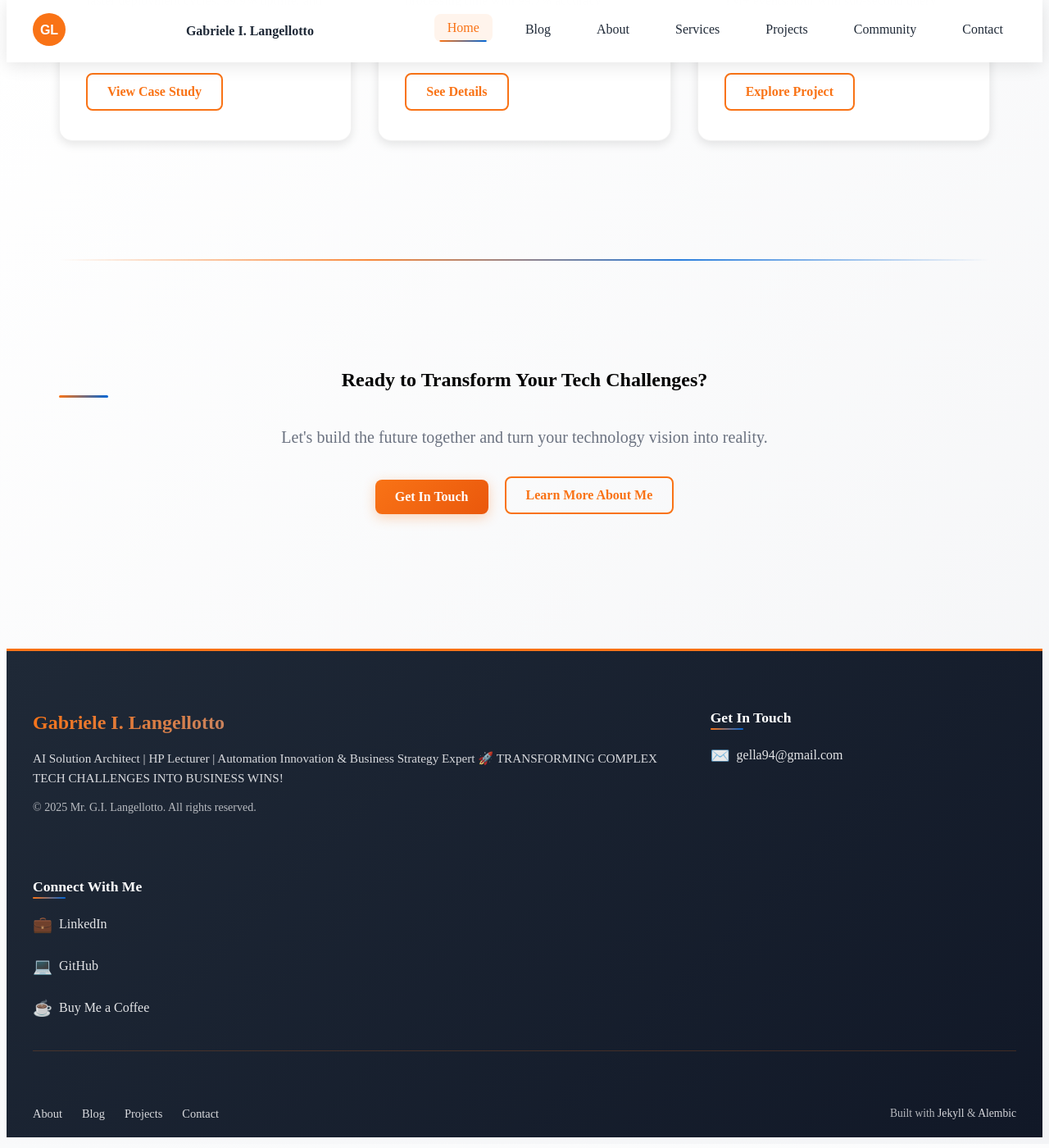
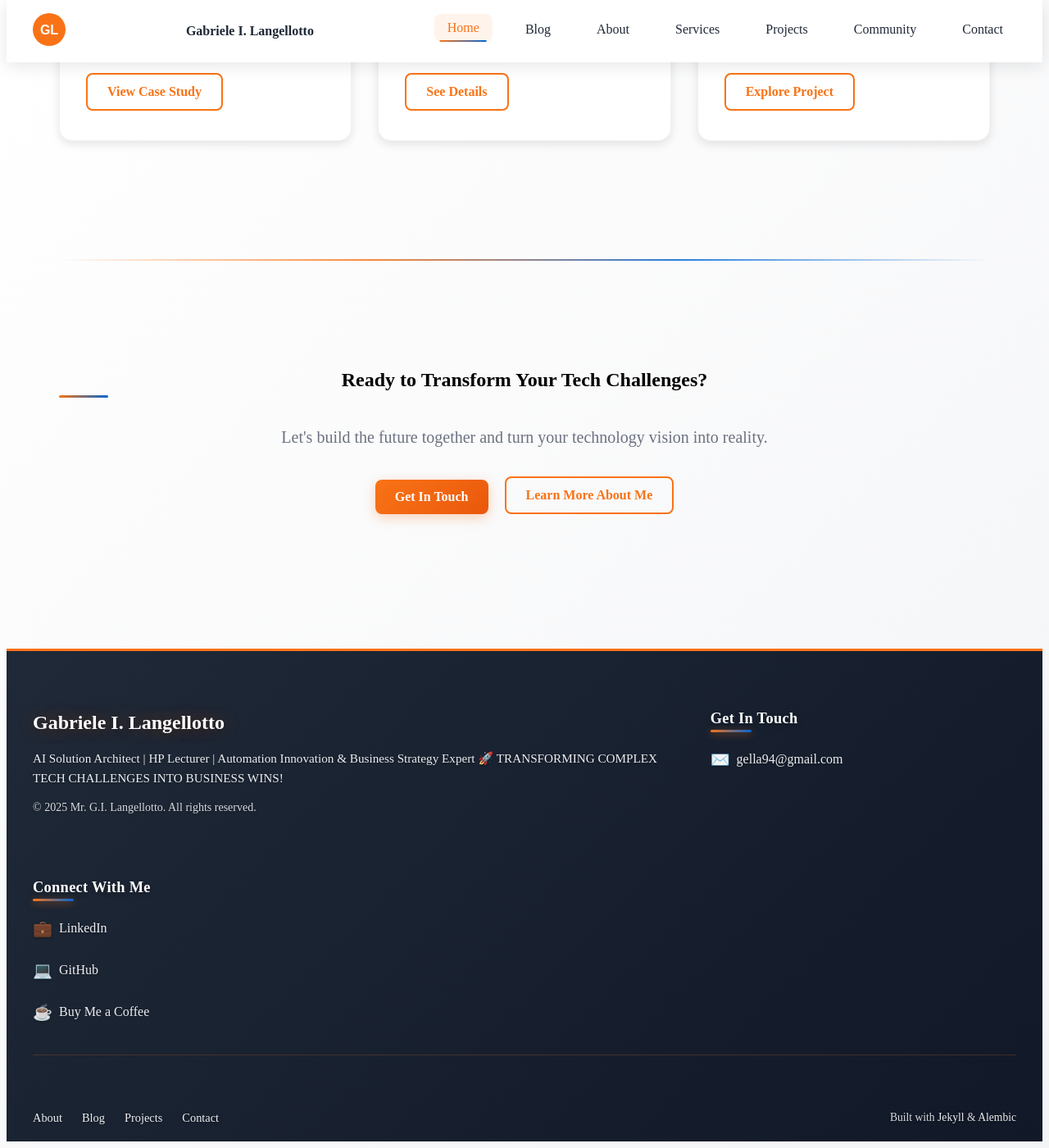
Before and after one commit to GIL794/gil794.github.io, a Jekyll site: the page built from index.md, in a window 1280 px wide and 1400 px high, scrolled down 2598 px. Shown: the whole window at 82% size. Built offline with Jekyll 4.4.1, drawn with Linux system fonts in a browser that asks for light colours.

Commit message:
Improve footer visibility: enhance text contrast and heading prominence
Co-authored-by: GIL794 <200216885+GIL794@users.noreply.github.com>

```diff
--- a/assets/css/styles.scss
+++ b/assets/css/styles.scss
@@ -617,55 +617,57 @@ section {
     }
   }
 
-  // Footer title styling
+  // Footer title styling - improved visibility
   .footer__title {
     color: white;
     margin-bottom: 1rem;
     font-size: 1.5rem;
     font-weight: 700;
-    background: linear-gradient(135deg, var(--primary-color), #60a5fa);
-    -webkit-background-clip: text;
-    -webkit-text-fill-color: transparent;
-    background-clip: text;
     line-height: 1.3;
+    text-shadow: 0 2px 8px rgba(0, 0, 0, 0.3), 0 0 20px rgba(249, 115, 22, 0.4);
 
     @media (max-width: 768px) {
       font-size: 1.3rem;
     }
   }
 
-  // Footer description and copyright
+  // Footer description and copyright - improved visibility
   .footer__description {
-    color: rgba(249, 249, 251, 0.85);
+    color: rgba(249, 249, 251, 0.95);
     line-height: 1.6;
     margin-bottom: 1rem;
     font-size: 0.95rem;
+    text-shadow: 0 1px 3px rgba(0, 0, 0, 0.3);
   }
 
   .footer__copyright {
-    color: rgba(249, 249, 251, 0.7);
+    color: rgba(249, 249, 251, 0.85);
     font-size: 0.875rem;
     margin-top: 0.75rem;
+    text-shadow: 0 1px 3px rgba(0, 0, 0, 0.3);
   }
 
-  // Footer section headings
+  // Footer section headings - improved visibility
   .footer__heading {
     color: white;
-    font-size: 1.1rem;
-    font-weight: 600;
-    margin-bottom: 1rem;
+    font-size: 1.15rem;
+    font-weight: 700;
+    margin-bottom: 1.25rem;
     position: relative;
     display: inline-block;
+    text-shadow: 0 2px 6px rgba(0, 0, 0, 0.3);
+    letter-spacing: 0.3px;
 
     &::after {
       content: '';
       position: absolute;
-      bottom: -4px;
+      bottom: -6px;
       left: 0;
-      width: 40px;
-      height: 2px;
+      width: 50px;
+      height: 3px;
       background: linear-gradient(90deg, var(--primary-color), var(--secondary-color));
       border-radius: 2px;
+      box-shadow: 0 2px 8px rgba(249, 115, 22, 0.5);
     }
   }
 
@@ -677,7 +679,7 @@ section {
   }
 
   .footer__email {
-    color: rgba(249, 249, 251, 0.9);
+    color: rgba(249, 249, 251, 0.95);
     text-decoration: none;
     display: inline-flex;
     align-items: center;
@@ -685,6 +687,7 @@ section {
     padding: 0.5rem 0;
     transition: all var(--transition-normal);
     position: relative;
+    text-shadow: 0 1px 3px rgba(0, 0, 0, 0.3);
 
     &::before {
       content: '';
@@ -719,7 +722,7 @@ section {
   }
 
   .footer__social-link {
-    color: rgba(249, 249, 251, 0.9);
+    color: rgba(249, 249, 251, 0.95);
     text-decoration: none;
     display: inline-flex;
     align-items: center;
@@ -728,6 +731,7 @@ section {
     transition: all var(--transition-normal);
     position: relative;
     font-weight: 500;
+    text-shadow: 0 1px 3px rgba(0, 0, 0, 0.3);
 
     &::before {
       content: '';
@@ -792,13 +796,14 @@ section {
   }
 
   .footer__link {
-    color: rgba(249, 249, 251, 0.85);
+    color: rgba(249, 249, 251, 0.95);
     text-decoration: none;
     font-weight: 500;
     font-size: 0.9rem;
     position: relative;
     padding: 0.25rem 0;
     transition: all var(--transition-normal);
+    text-shadow: 0 1px 3px rgba(0, 0, 0, 0.3);
 
     &::after {
       content: '';
@@ -821,13 +826,14 @@ section {
     }
   }
 
-  // Footer attribution
+  // Footer attribution - improved visibility
   .footer__attribution {
-    color: rgba(249, 249, 251, 0.7);
+    color: rgba(249, 249, 251, 0.85);
     font-size: 0.85rem;
+    text-shadow: 0 1px 3px rgba(0, 0, 0, 0.3);
 
     a {
-      color: rgba(249, 249, 251, 0.85);
+      color: rgba(249, 249, 251, 0.95);
       text-decoration: none;
       transition: color var(--transition-fast);
       position: relative;
```
